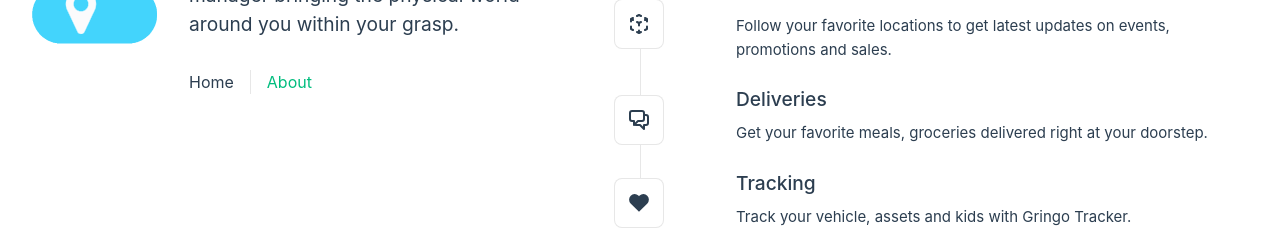
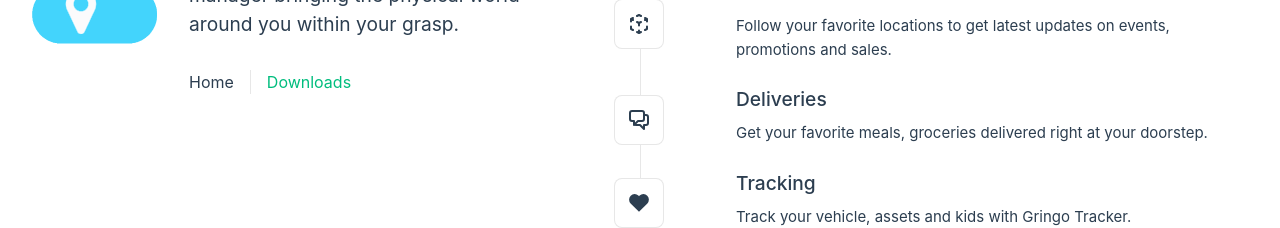
Before and after one commit to ezyy-cloud/gringo-web-app, a Vue app: page / in a window 1280 px wide. Shown: the part 400-628 px from the top of the page. Built offline with nearby package versions, Linux system fonts and the light colour scheme.

Commit message:
Updated navigation

```diff
--- a/src/App.vue
+++ b/src/App.vue
@@ -12,7 +12,7 @@
 
       <nav>
         <RouterLink to="/">Home</RouterLink>
-        <RouterLink to="/about">About</RouterLink>
+        <RouterLink to="/about">Downloads</RouterLink>
       </nav>
     </div>
   </header>
```
